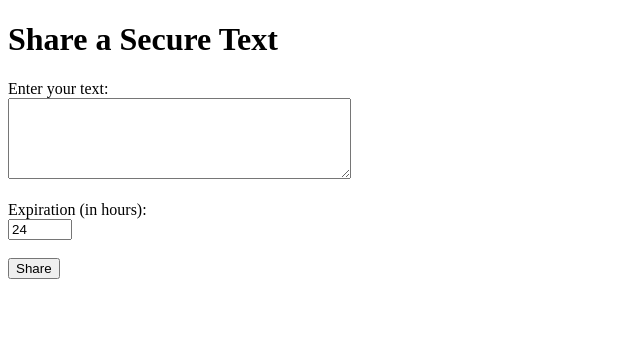
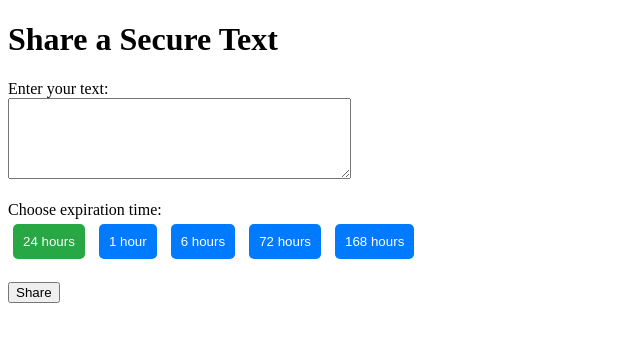
Before and after one commit to matsceder/hermes, a Django app: template core/templates/core/share_text.html in a window 1280 px wide. Shown: the top 342 px of the page, without its empty margins (0-640 px from the left). Run offline with Django 3.2, Linux system fonts and the light colour scheme; the template is opened without the code that fills it, so the values that code supplies are empty.

Commit message:
Add expiration selection buttons and automatic deletion method for expired secrets

```diff
--- a/core/templates/core/share_text.html
+++ b/core/templates/core/share_text.html
@@ -4,6 +4,31 @@
     <meta charset="UTF-8">
     <meta name="viewport" content="width=device-width, initial-scale=1.0">
     <title>Share Text</title>
+    <style>
+        button.expiration-btn {
+            margin: 5px;
+            padding: 10px;
+            border: none;
+            background-color: #007bff;
+            color: white;
+            cursor: pointer;
+            border-radius: 5px;
+        }
+        button.expiration-btn:hover {
+            background-color: #0056b3;
+        }
+        .selected {
+            background-color: #28a745 !important;
+        }
+    </style>
+    <script>
+        function setExpiration(hours) {
+            document.getElementById('expiration').value = hours;
+            let buttons = document.querySelectorAll('.expiration-btn');
+            buttons.forEach(btn => btn.classList.remove('selected')); // Ta bort tidigare markering
+            document.getElementById(`btn-${hours}`).classList.add('selected'); // Markera vald knapp
+        }
+    </script>
 </head>
 <body>
     <h1>Share a Secure Text</h1>
@@ -12,8 +37,14 @@
         <label for="text">Enter your text:</label><br>
         <textarea id="text" name="text" rows="5" cols="40" required></textarea><br><br>
 
-        <label for="expiration">Expiration (in hours):</label><br>
-        <input id="expiration" name="expiration" type="number" min="1" max="168" value="24"><br><br>
+        <label>Choose expiration time:</label><br>
+        <button type="button" class="expiration-btn selected" id="btn-24" onclick="setExpiration(24)">24 hours</button>
+        <button type="button" class="expiration-btn" id="btn-1" onclick="setExpiration(1)">1 hour</button>
+        <button type="button" class="expiration-btn" id="btn-6" onclick="setExpiration(6)">6 hours</button>
+        <button type="button" class="expiration-btn" id="btn-72" onclick="setExpiration(72)">72 hours</button>
+        <button type="button" class="expiration-btn" id="btn-168" onclick="setExpiration(168)">168 hours</button><br><br>
+
+        <input type="hidden" id="expiration" name="expiration" value="24"> <!-- Standardvärde 24h -->
 
         <button type="submit">Share</button>
     </form>
```
Also changed, not shown: core/models.py (+8 -0 lines), core/views.py (+2 -6 lines).
